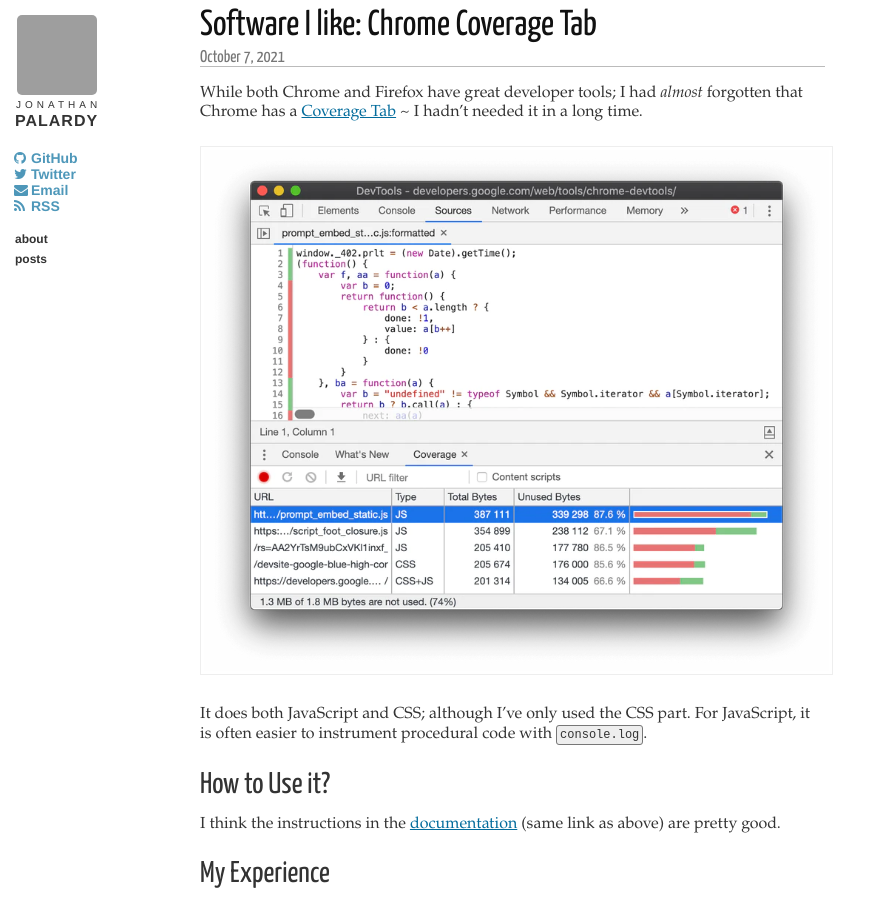
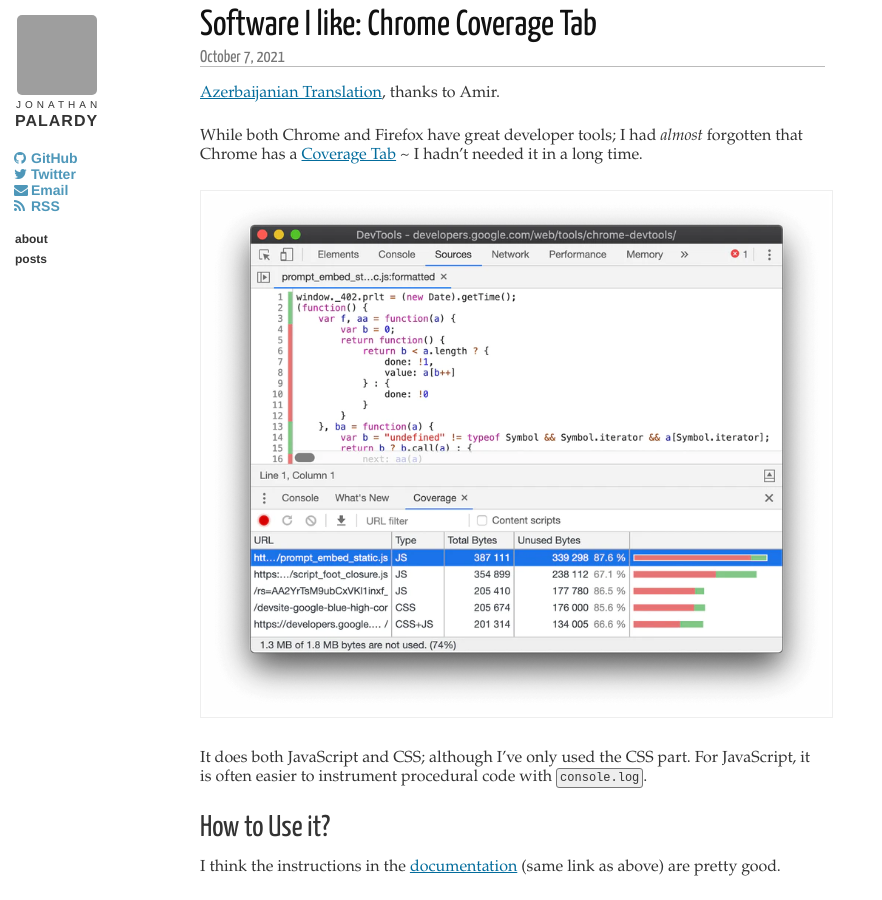
Before and after one commit to jpalardy/jpalardy.github.io, a Jekyll site: the page built from _posts/2021-10-07-software-i-like-chrome-coverage-tab.markdown, in a window 1280 px wide and 900 px high. Shown: the whole window, without its empty margins (0-882 px from the left). Built offline with Jekyll 4.4.1, drawn with Linux system fonts in a browser that asks for light colours; comment, search, counter and statistics services are not loaded; grey boxes are pictures that could not be loaded.

Commit message:
Add Azerbaijanian translation link to "Software I like: Chrome Coverage Tab"

```diff
--- a/_posts/2021-10-07-software-i-like-chrome-coverage-tab.markdown
+++ b/_posts/2021-10-07-software-i-like-chrome-coverage-tab.markdown
@@ -3,6 +3,8 @@
 title: 'Software I like: Chrome Coverage Tab'
 category: posts
 ---
+
+[Azerbaijanian Translation](https://prodocs24.com/articles/chrome-coverage-tab/), thanks to Amir.
 
 While both Chrome and Firefox have great developer tools; I had _almost_ forgotten
 that Chrome has a [Coverage Tab](https://developer.chrome.com/docs/devtools/coverage/) ~ I hadn't needed it in a long time.
```
